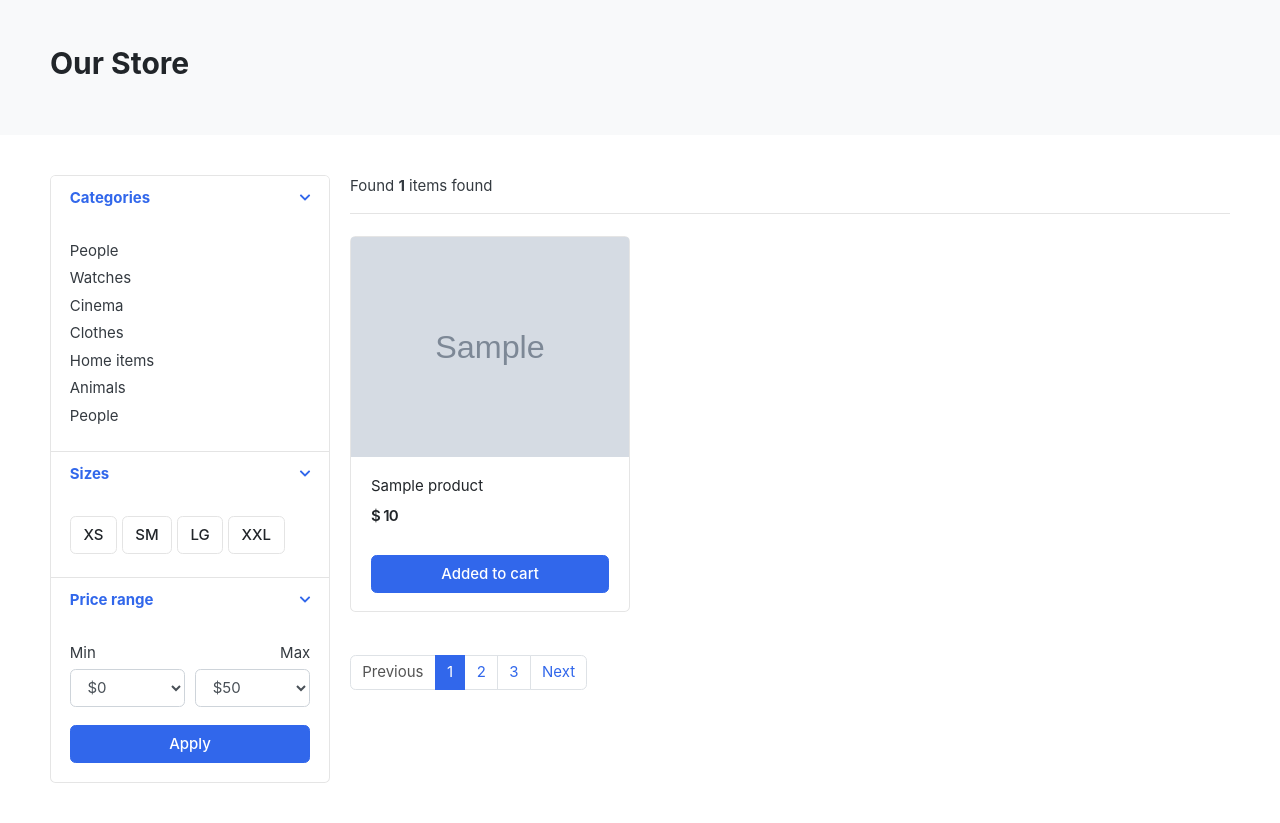
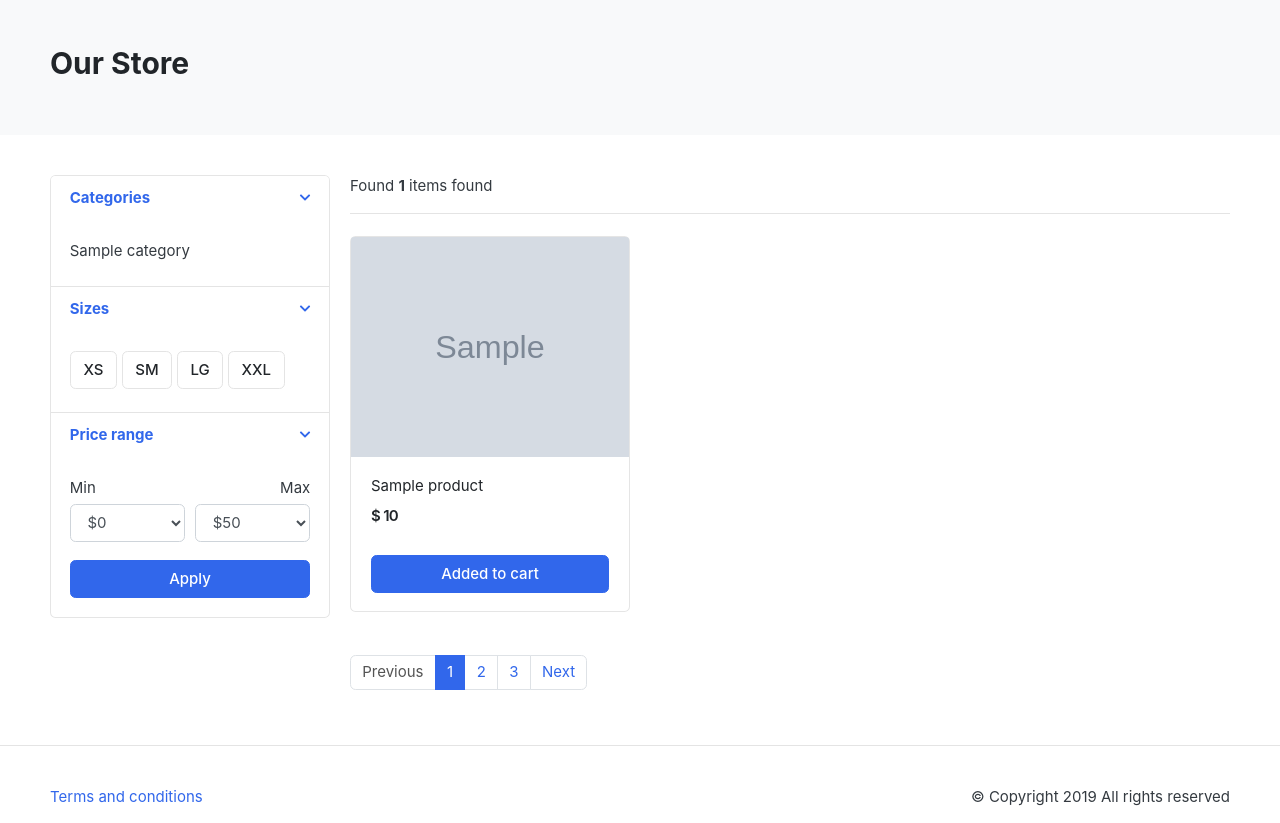
Before and after one commit to alisamadzadeh46/GreatKart, a Django app: template templates/store/store.html in a window 1280 px wide. Shown: the part 119-942 px from the top of the page. Run offline with Django 3.2, Linux system fonts and the light colour scheme; the template is opened without the code that fills it: most values are stand-ins (such as "Sample title", 1, 10 or a date in 2020); grey boxes marked "Sample" are stand-in pictures; some libraries are stand-ins or nearby versions; some web fonts are replaced.

Commit message:
update store.html

```diff
--- a/templates/store/store.html
+++ b/templates/store/store.html
@@ -28,15 +28,12 @@
                                 <div class="card-body">
 
                                     <ul class="list-menu">
-                                        <li><a href="#">People </a></li>
-                                        <li><a href="#">Watches </a></li>
-                                        <li><a href="#">Cinema </a></li>
-                                        <li><a href="#">Clothes </a></li>
-                                        <li><a href="#">Home items </a></li>
-                                        <li><a href="#">Animals</a></li>
-                                        <li><a href="#">People </a></li>
+                                        {% for category in links %}
+                                            <li>
+                                                <a href="{% url 'store:products_by_category' category.slug %}">{{ category.category_name }} </a>
+                                            </li>
+                                        {% endfor %}
                                     </ul>
-
                                 </div>
                             </div>
                         </article>
```
